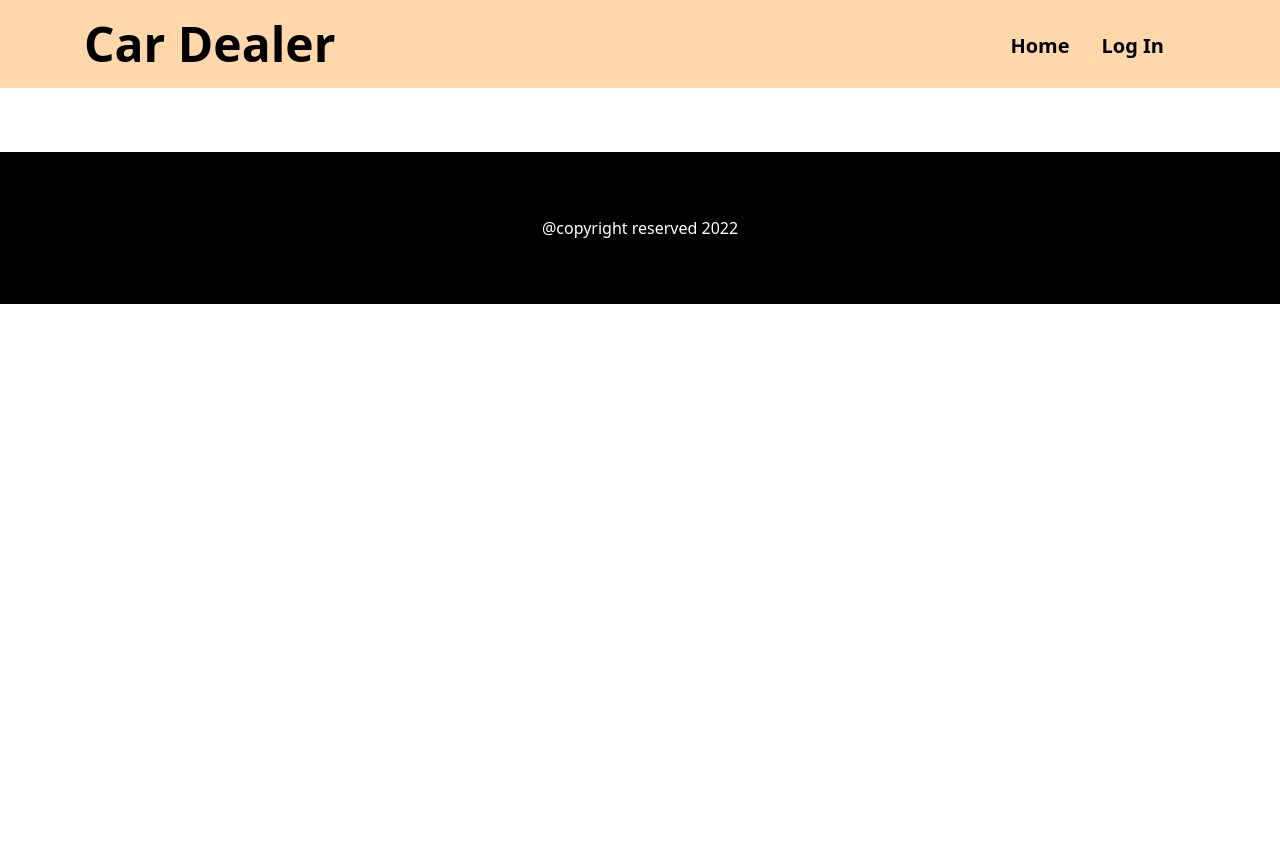
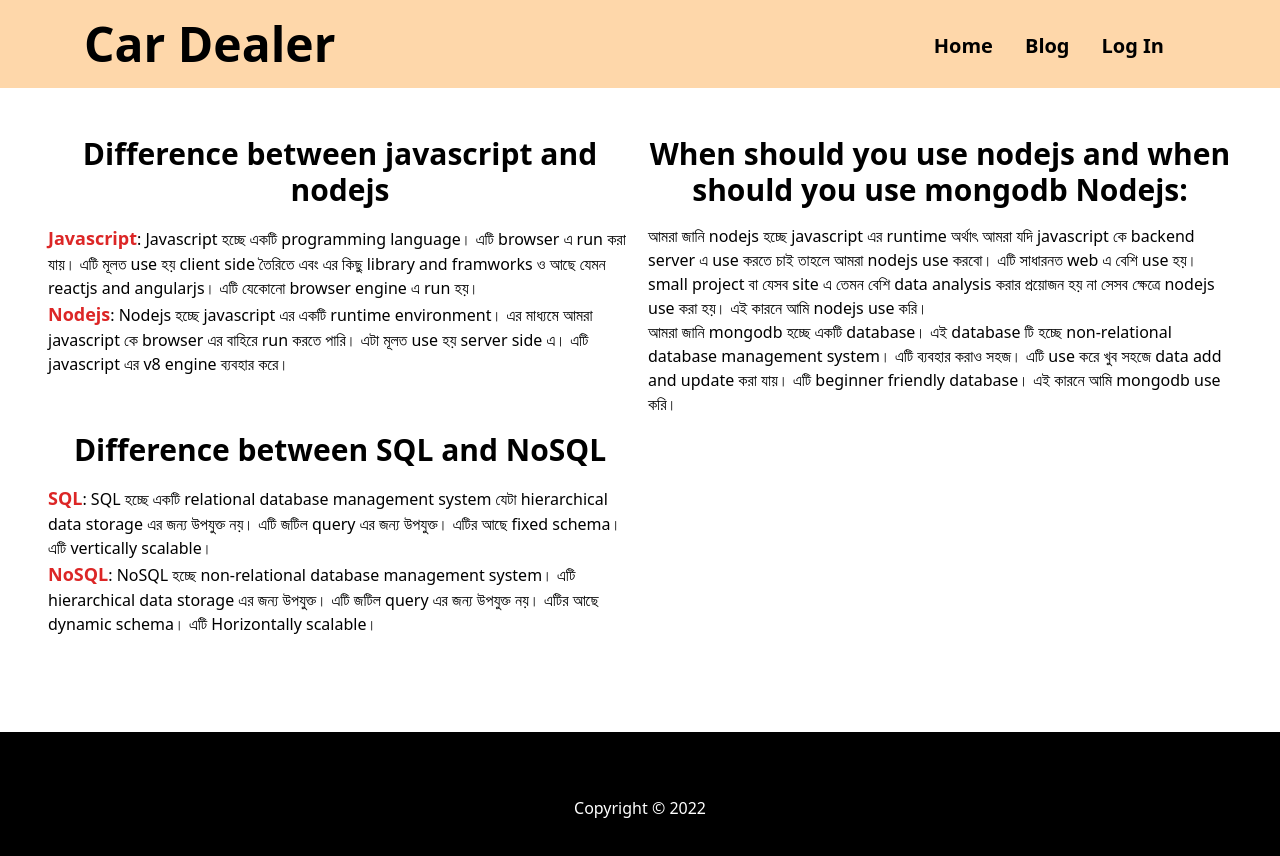
Before and after one commit to jhshakil/warehouse-management-client, a React (Create React App) app: page /blog in a window 1280 px wide. Shown: the top 856 px of the page. Before the commit the page ends 800 px from the top, so only its background shows below. Built offline with nearby package versions, Linux system fonts and the light colour scheme; no server answers; the HTML template or start-up script is replaced by a standard one.

Commit message:
add blog

```diff
--- a/src/App.js
+++ b/src/App.js
@@ -11,6 +11,8 @@ import RequireAuth from './page/Shared/RequireAuth/RequireAuth'
 import ManageItems from './page/ManageItems/ManageItems';
 import AddItem from './page/AddItem/AddItem';
 import MyItem from './page/MyItems/MyItems';
+import NotFound from './page/NotFound/NotFound';
+import Blog from './page/Blog/Blog';
 
 function App() {
   return (
@@ -26,6 +28,8 @@ function App() {
         <Route path='/manageitems' element={<RequireAuth><ManageItems></ManageItems></RequireAuth>}>Manage Items</Route>
         <Route path='/additem' element={<RequireAuth><AddItem></AddItem></RequireAuth>}>Add Item</Route>
         <Route path='/myitems' element={<RequireAuth><MyItem></MyItem></RequireAuth>}>My Item</Route>
+        <Route path='/blog' element={<Blog></Blog>}>Blog</Route>
+        <Route path='*' element={<NotFound></NotFound>}>Not Found</Route>
       </Routes>
 
       <Footer></Footer>
--- /dev/null
+++ b/src/page/Blog/Blog.js
@@ -0,0 +1,35 @@
+import React from 'react';
+
+const Blog = () => {
+    return (
+        <div className='grid grid-cols-2 gap-4 m-4 p-8'>
+            <div>
+                <h2 className='text-3xl font-bold text-center mb-4'>Difference between javascript and nodejs</h2>
+                <p><span className='text-lg text-red-600 font-bold'>Javascript</span>:
+                    Javascript হচ্ছে একটি programming language। এটি browser এ run করা যায়। এটি মূলত use হয় client side তৈরিতে এবং এর কিছু library and framworks ও আছে যেমন reactjs and angularjs। এটি যেকোনো browser engine এ run হয়।
+                </p>
+                <span className='text-lg text-red-600 font-bold'>Nodejs</span>:
+                Nodejs হচ্ছে javascript এর একটি runtime environment। এর মাধ্যমে আমরা javascript কে browser এর বাহিরে run করতে পারি। এটা মূলত use হয় server side এ। এটি javascript এর v8 engine ব্যবহার করে।
+
+            </div>
+            <div>
+                <h2 className='text-3xl font-bold text-center mb-4'>When should you use nodejs and when should you use mongodb
+                    Nodejs:
+                </h2>
+                <p>আমরা জানি nodejs হচ্ছে javascript এর runtime অর্থাৎ আমরা যদি javascript কে backend server এ use করতে চাই তাহলে আমরা nodejs use করবো। এটি সাধারনত web এ বেশি use হয়। small project বা যেসব site এ তেমন বেশি data analysis করার প্রয়োজন হয় না সেসব ক্ষেত্রে nodejs use করা হয়। এই কারনে আমি nodejs use করি।</p>
+                <p>আমরা জানি mongodb হচ্ছে একটি database। এই database টি হচ্ছে non-relational database management system। এটি ব্যবহার করাও সহজ। এটি use করে খুব সহজে data add and update করা যায়। এটি beginner friendly database। এই কারনে আমি mongodb use করি। </p>
+            </div>
+            <div>
+                <h2 className='text-3xl font-bold text-center mb-4'>Difference between SQL and NoSQL</h2>
+                <p><span className='text-lg text-red-600 font-bold'>SQL</span>:
+                    SQL হচ্ছে একটি relational database management system যেটা hierarchical data storage এর জন্য উপযুক্ত নয়। এটি জটিল query এর জন্য উপযুক্ত।  এটির আছে fixed schema। এটি vertically scalable।
+                </p>
+                <p><span className='text-lg text-red-600 font-bold'>NoSQL</span>:
+                    NoSQL হচ্ছে non-relational database management system। এটি hierarchical data storage এর জন্য উপযুক্ত। এটি জটিল query এর জন্য উপযুক্ত নয়। এটির আছে dynamic schema। এটি Horizontally scalable।
+                </p>
+            </div>
+        </div>
+    );
+};
+
+export default Blog;
--- a/src/page/Login/Login.js
+++ b/src/page/Login/Login.js
@@ -13,11 +13,15 @@ const Login = () => {
     const from = location.state?.from?.pathname || '/'
 
     const [sendPasswordResetEmail] = useSendPasswordResetEmail(auth);
-    const [signInWithEmailAndPassword, user, error] = useSignInWithEmailAndPassword(auth);
+    const [signInWithEmailAndPassword, user, error, loading] = useSignInWithEmailAndPassword(auth);
     const navigate = useNavigate()
     if (user) {
         navigate(from, { replace: true });
     }
+    // if (loading) {
+    //     <svg class="animate-spin h-5 w-5 mr-3 ..." viewBox="0 0 24 24">
+    //     </svg>
+    // }
     let errorMassage;
     if (error) {
         errorMassage = <p className='text-red-600 font-bold text-center mt-2'>Please Enter Correct Email and Password</p>
--- /dev/null
+++ b/src/page/NotFound/NotFound.js
@@ -0,0 +1,11 @@
+import React from 'react';
+
+const NotFound = () => {
+    return (
+        <div>
+            <h1 className='text-6xl font-bold text-red-400 text-center m-8'>404 Error page</h1>
+        </div>
+    );
+};
+
+export default NotFound;
--- a/src/page/Shared/Footer/Footer.js
+++ b/src/page/Shared/Footer/Footer.js
@@ -1,9 +1,11 @@
 import React from 'react';
 
 const Footer = () => {
+    const today = new Date();
+    const year = today.getFullYear();
     return (
         <div className='bg-black text-white mt-16 p-16 text-center'>
-            <p>@copyright reserved 2022</p>
+            <p>Copyright &copy; {year}</p>
         </div>
     );
 };
--- a/src/page/Shared/Header/Header.js
+++ b/src/page/Shared/Header/Header.js
@@ -25,6 +25,7 @@ const Header = () => {
                     user
                         ? <div className='flex justify-end text-xl  font-bold mr-16'>
                             <Link className='mt-3 mr-8' to='/'>Home</Link>
+                            <Link className='mt-3 mr-8' to='/blog'>Blog</Link>
                             <Link className='mt-3 mr-8' to='/manageitems'>Manage Items</Link>
                             <Link className='mt-3 mr-8' to='/additem'>Add Item</Link>
                             <Link className='mt-3 mr-8' to='/myitems'>My Item</Link>
@@ -32,6 +33,7 @@ const Header = () => {
                         </div>
                         : <div className='flex justify-end text-xl font-bold mr-16'>
                             <Link className='mt-3 mr-8' to='/'>Home</Link>
+                            <Link className='mt-3 mr-8' to='/blog'>Blog</Link>
                             <Link className='mt-3 mr-8' to='/login'>Log In</Link>
                         </div>
                 }
```
